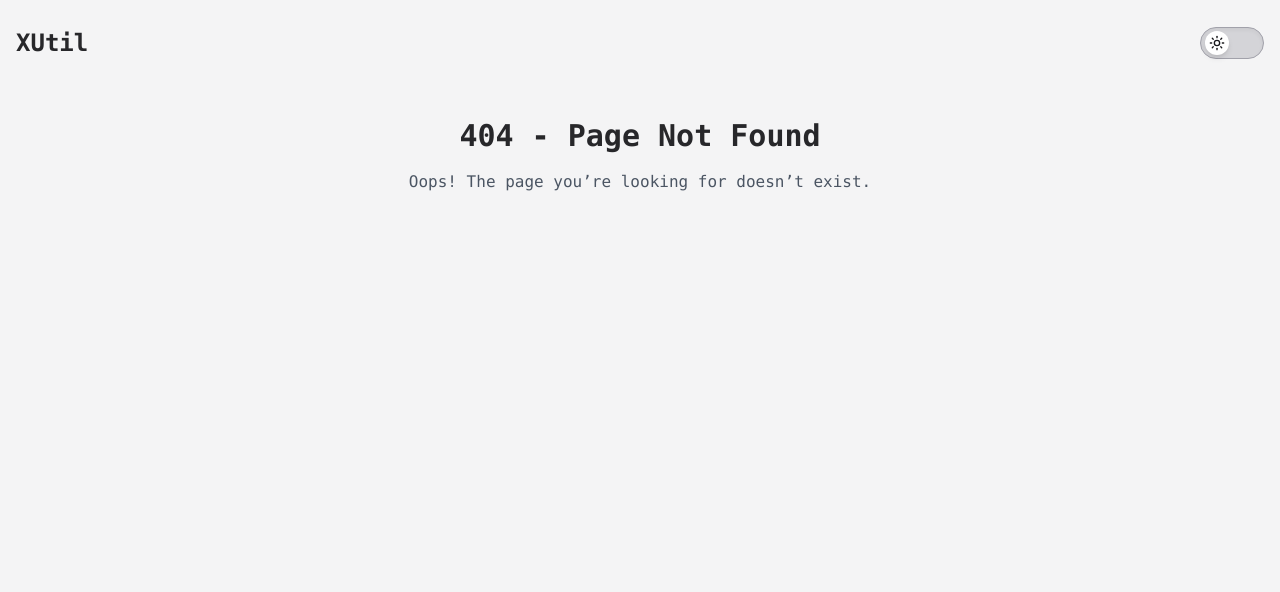
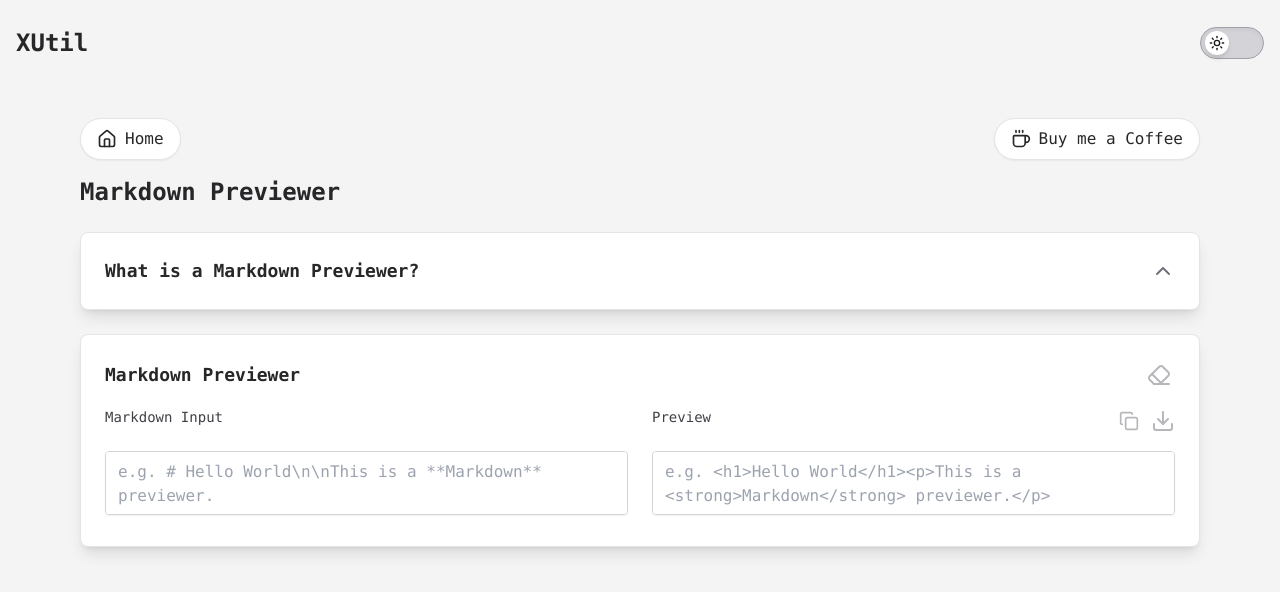
Before and after one commit to RohitPModani/xutil, a React (Vite) app: page /markdown in a window 1280 px wide. Before the commit this address had no page. Shown: the top 592 px of the page. Built offline with nearby package versions, Linux system fonts and the light colour scheme.

Commit message:
Implemented Markdown Previewer

```diff
--- a/package.json
+++ b/package.json
@@ -16,6 +16,7 @@
     "framer-motion": "^12.9.2",
     "lucide": "^0.507.0",
     "lucide-react": "^0.503.0",
+    "marked": "^15.0.11",
     "mdast-util-to-hast": "^13.2.0",
     "react": "^18.3.1",
     "react-dom": "^18.3.1",
--- a/src/data/seoDescriptions.ts
+++ b/src/data/seoDescriptions.ts
@@ -295,6 +295,13 @@ debugging URLs, or just tired of copy-pasting into Google, this tool has your ba
   Test your regex against sample text, see matches in real-time, and even get explanations for complex patterns.
   Perfect for developers, data wranglers, and anyone who’s ever yelled “why won’t this regex work?!” at their screen.`
   },
+  markdownPreviewer: {
+    title: "Markdown Previewer",
+    body: `A Markdown Previewer is like a crystal ball for your text — instantly transforming plain Markdown into beautifully formatted HTML without any guesswork.
+  Whether you're writing documentation, creating blog posts, or just trying to make your README look snazzy, this tool has you covered.
+  Type or paste your Markdown, and watch as it magically turns into headings, lists, links, and more in real-time.
+  Perfect for developers, writers, and anyone who’s ever thought, “How do I make this look good without using a WYSIWYG editor?” Spoiler: it’s easier than you think.`
+  },
 };
 
 export default seoDescriptions;
--- a/src/data/tools.ts
+++ b/src/data/tools.ts
@@ -170,4 +170,8 @@ export const toolsMeta: Record<string, { name: string, path: string }> = {
       name: 'Regex Tester',
       path: '/regex',
     },
+    '/markdown': {
+      name: 'Markdown Previewer',
+      path: '/markdown',
+    },
   };
--- a/src/pages/Home.tsx
+++ b/src/pages/Home.tsx
@@ -68,7 +68,7 @@ const allUtilities = [
       { name: 'Regex Tester', path: '/regex' },
       { name: 'JSON Formatter & Validator', path: '/json_validator' },
       { name: 'Text Case Converter', path: '/text_case' },
-      'Markdown Previewer',
+      { name: 'Markdown Previewer', path: '/markdown' },
       'String Reverser / Shuffler / Rotator',
       'Whitespace / Line Break Cleaner',
       'Duplicate Line Remover',
--- /dev/null
+++ b/src/pages/Text-Utilities/MarkdownPreviewer.tsx
@@ -0,0 +1,127 @@
+import { useEffect, useState, useRef } from 'react';
+import BackToHome from '../../components/BackToHome';
+import SectionCard from '../../components/SectionCard';
+import ClearButton from '../../components/ClearButton';
+import CopyButton from '../../components/CopyButton';
+import DownloadButton from '../../components/DownloadButton';
+import ErrorBox from '../../components/ErrorBox';
+import SEODescription from '../../components/SEODescription';
+import { PageSEO } from '../../components/PageSEO';
+import BuyMeCoffee from '../../components/BuyMeCoffee';
+import seoDescriptions from '../../data/seoDescriptions';
+import { updateToolUsage } from '../../utils/toolUsage';
+import { marked } from 'marked';
+import AutoTextarea from '../../hooks/useAutoSizeTextArea';
+
+// Configure marked to render lists properly
+marked.setOptions({
+  gfm: true,
+  breaks: true,
+});
+
+function MarkdownPreviewer() {
+  const seo = seoDescriptions.markdownPreviewer;
+  const [markdownInput, setMarkdownInput] = useState<string>('');
+  const [previewOutput, setPreviewOutput] = useState<string>('');
+  const [error, setError] = useState<string | null>(null);
+  const textareaRef = useRef<HTMLTextAreaElement>(null);
+
+  useEffect(() => {
+    updateToolUsage('markdown');
+  }, []);
+
+  // Auto-resize textarea
+  useEffect(() => {
+    const textarea = textareaRef.current;
+    if (textarea) {
+      textarea.style.height = 'auto';
+      textarea.style.height = `${textarea.scrollHeight}px`;
+    }
+  }, [markdownInput]);
+
+  // Real-time Markdown preview
+  useEffect(() => {
+    if (markdownInput) {
+      try {
+        const html = marked.parse(markdownInput, { async: false }) as string;
+        setPreviewOutput(html);
+        setError(null);
+      } catch (err) {
+        setError('Error rendering Markdown. Please check your syntax.');
+        setPreviewOutput('');
+      }
+    } else {
+      setPreviewOutput('');
+      setError(null);
+    }
+  }, [markdownInput]);
+
+  const handleClear = () => {
+    setMarkdownInput('');
+    setPreviewOutput('');
+    setError(null);
+  };
+
+  const getResultsText = () => previewOutput;
+
+  return (
+    <>
+      <PageSEO title={seo.title} description={seo.body} />
+      <div className="max-w-6xl mx-auto px-4 py-4 sm:py-8 section">
+        <div className="flex justify-between items-center mb-4">
+          <BackToHome />
+          <BuyMeCoffee variant="inline" />
+        </div>
+        <h2 className="text-2xl font-bold mb-6">{seo.title}</h2>
+        <SEODescription title={`a ${seo.title}`}>{seo.body}</SEODescription>
+
+        <SectionCard>
+          <div className="flex justify-between items-center mb-4">
+            <h3 className="text-lg font-semibold">Markdown Previewer</h3>
+            <ClearButton onClick={handleClear} disabled={!markdownInput && !previewOutput && !error} />
+          </div>
+
+          <div className="flex flex-col md:flex-row gap-6">
+            <div className="flex-1 space-y-4">
+              <label htmlFor="markdownInput" className="form-label">
+                Markdown Input
+              </label>
+              <AutoTextarea
+                id="markdownInput"
+                value={markdownInput}
+                onChange={(e) => setMarkdownInput(e.target.value)}
+                placeholder="e.g. # Hello World\n\nThis is a **Markdown** previewer."
+                className="input-field w-full h-64"
+              />
+            </div>
+
+            <div className="flex-1 space-y-4">
+              <div className="flex justify-between items-center">
+                <label className="form-label">Preview</label>
+                <div className="flex items-center gap-2">
+                  <CopyButton text={getResultsText()}/>
+                  <DownloadButton content={previewOutput} fileName="preview.html" fileType="html" disabled={!previewOutput} />
+                </div>
+              </div>
+               <AutoTextarea
+                id="markdownOutput"
+                value={previewOutput}
+                readOnly
+                placeholder="e.g. <h1>Hello World</h1><p>This is a <strong>Markdown</strong> previewer.</p>"
+                className="input-field w-full h-64"
+                />
+            </div>
+          </div>
+
+          {error && (
+            <div aria-live="polite" className="mt-4">
+              <ErrorBox message={error} />
+            </div>
+          )}
+        </SectionCard>
+      </div>
+    </>
+  );
+}
+
+export default MarkdownPreviewer;
--- a/src/pages/Text-Utilities/RegexTester.tsx
+++ b/src/pages/Text-Utilities/RegexTester.tsx
@@ -72,7 +72,7 @@ function RegexTester() {
                         <ClearButton onClick={handleClear} disabled={!regexInput && !testString} />
                     </div>
                     <div className="flex flex-col gap-2 mb-4">
-                        <label className="form-label sm:text-base font-semibold mb-0">Regex:</label>
+                        <label className="form-label mb-0">Regex:</label>
                         <AutoTextarea
                         className="input-field w-full"
                         placeholder="e.g. [a-zA-Z0-9._%+-]+@[a-zA-Z0-9.-]+\.[a-zA-Z]{2,}"
@@ -81,7 +81,7 @@ function RegexTester() {
                         />
                     </div>
                     <div className="flex flex-col gap-2 mb-4">
-                        <label className="form-label sm:text-base font-semibold mb-0">Test String:</label>
+                        <label className="form-label mb-0">Test String:</label>
                         <AutoTextarea
                         className="input-field w-full"
                         placeholder="e.g. user@example.com, test@domain.org"
--- a/src/router/routesConfig.tsx
+++ b/src/router/routesConfig.tsx
@@ -45,6 +45,7 @@ const TextCompare = lazy(() => import('../pages/Text-Utilities/TextCompare'));
 const JSONValidator = lazy(() => import('../pages/Text-Utilities/JSONValidator'));
 const TextCaseConverter = lazy(() => import('../pages/Text-Utilities/TextCaseConverter'));
 const RegexTester = lazy(() => import('../pages/Text-Utilities/RegexTester'));
+const MarkdownPreviewer = lazy(() => import('../pages/Text-Utilities/MarkdownPreviewer'));
 
 export const appRoutes = [
   {
@@ -93,6 +94,7 @@ export const appRoutes = [
       { path: 'json_validator', element: <JSONValidator />, errorElement: <ErrorBoundary />},
       { path: 'text_case', element: <TextCaseConverter />, errorElement: <ErrorBoundary />},
       { path: 'regex', element: <RegexTester />, errorElement: <ErrorBoundary />},
+      { path: 'markdown', element: <MarkdownPreviewer />, errorElement: <ErrorBoundary />},
       { path: '*', element: <NotFound /> },
     ],
   }
```
Also changed, not shown: 1 other file (tests, documents, lock files or other folders).
